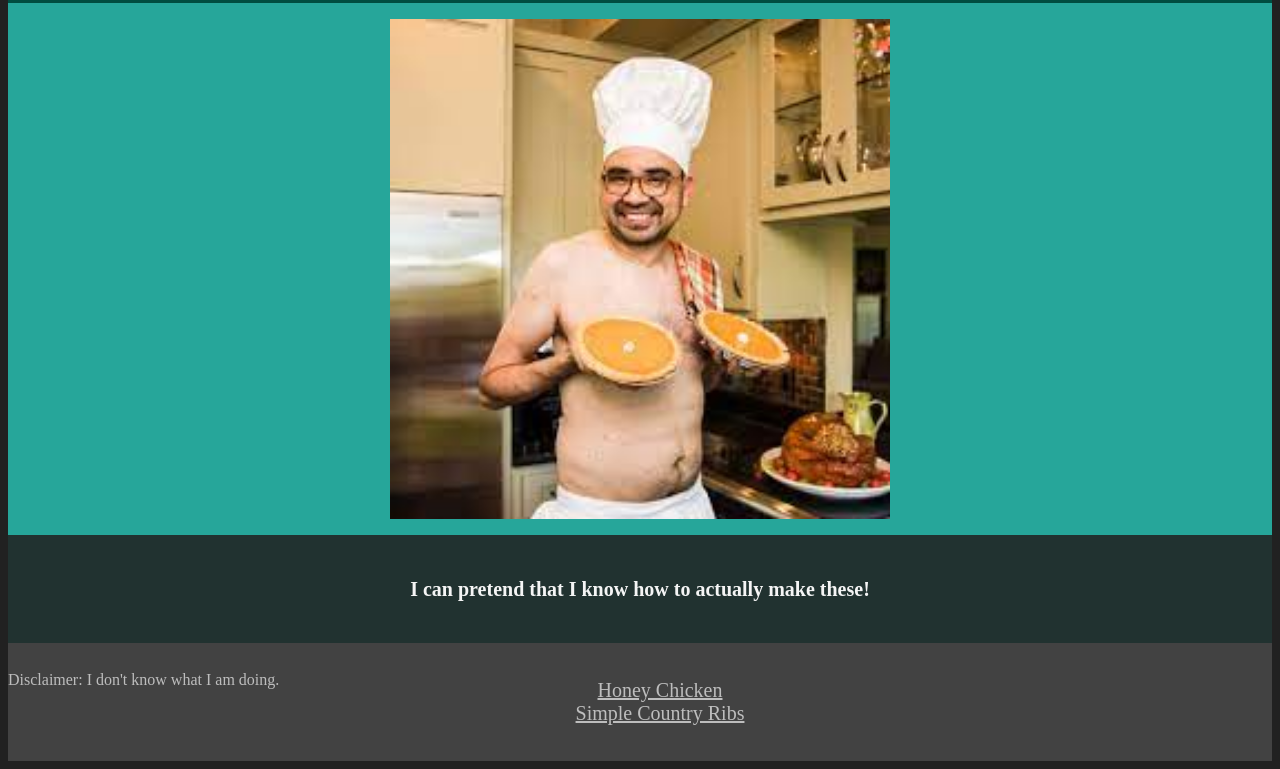
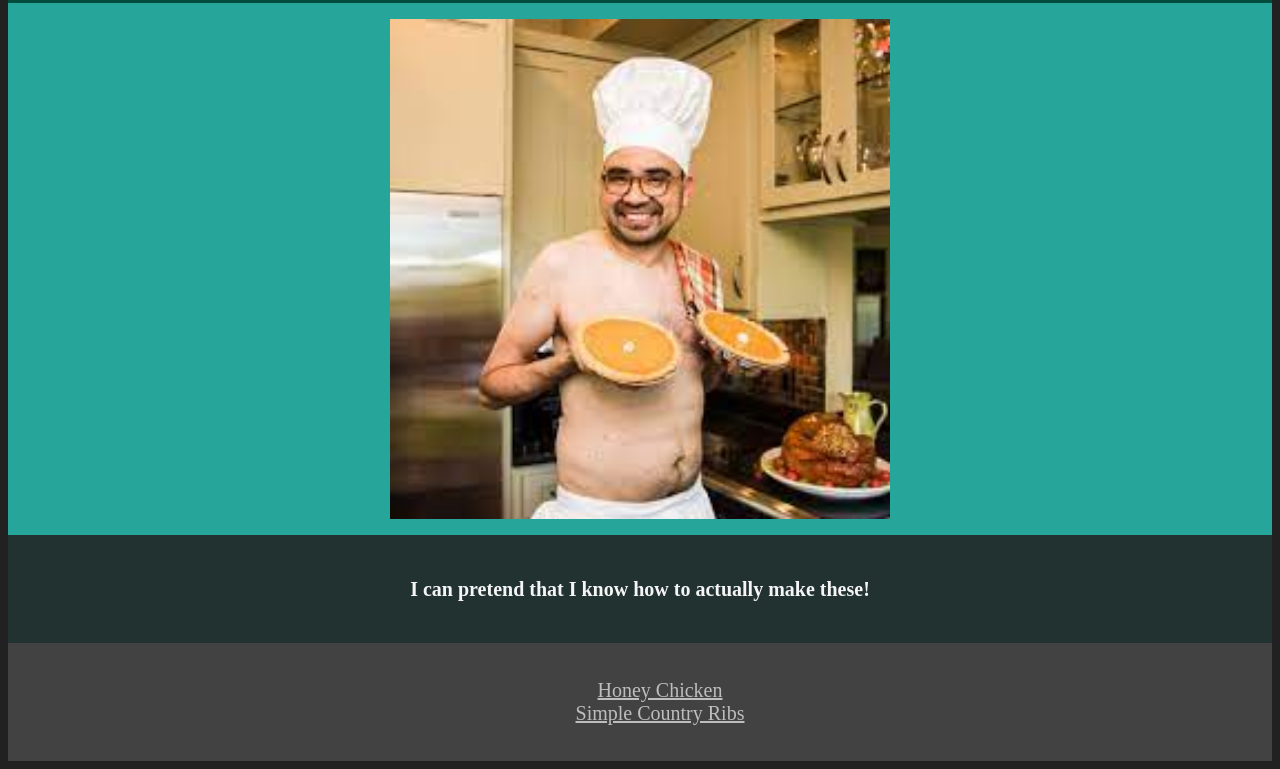
Before and after one commit to zdeezy/Odin-Recipes, a plain HTML site: page index.html in a window 1280 px wide. Shown: the part 95-864 px from the top of the page. Drawn offline with Linux system fonts and the light colour scheme.

Commit message:
Removed stupid footer

```diff
--- a/index.html
+++ b/index.html
@@ -26,9 +26,5 @@
                 <li><a class="clicky" href="./recipes/simplecountryribs.html">Simple Country Ribs</a></li>
             </ul>
         </div>
-
-        <div class="footer">
-            <p>Disclaimer: I don't know what I am doing.</p>
-        </div>
     </body>
 </html>
--- a/style.css
+++ b/style.css
@@ -58,12 +58,6 @@ p {
     color: #BDBDBD;
 }
 
-.footer {
-    position: fixed;
-    bottom: 0;
-    align-content: center;
-}
-
 ul {
     list-style: none;
     color: #BDBDBD;
```
